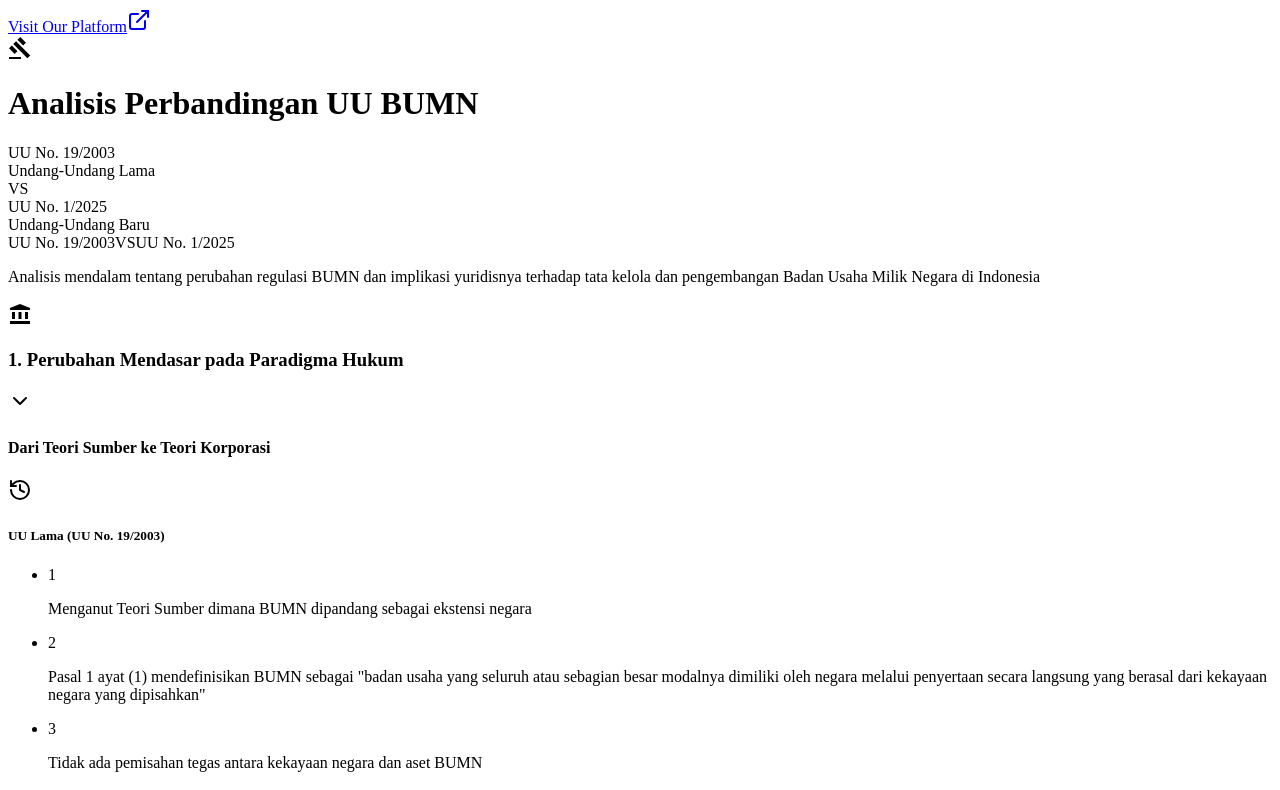
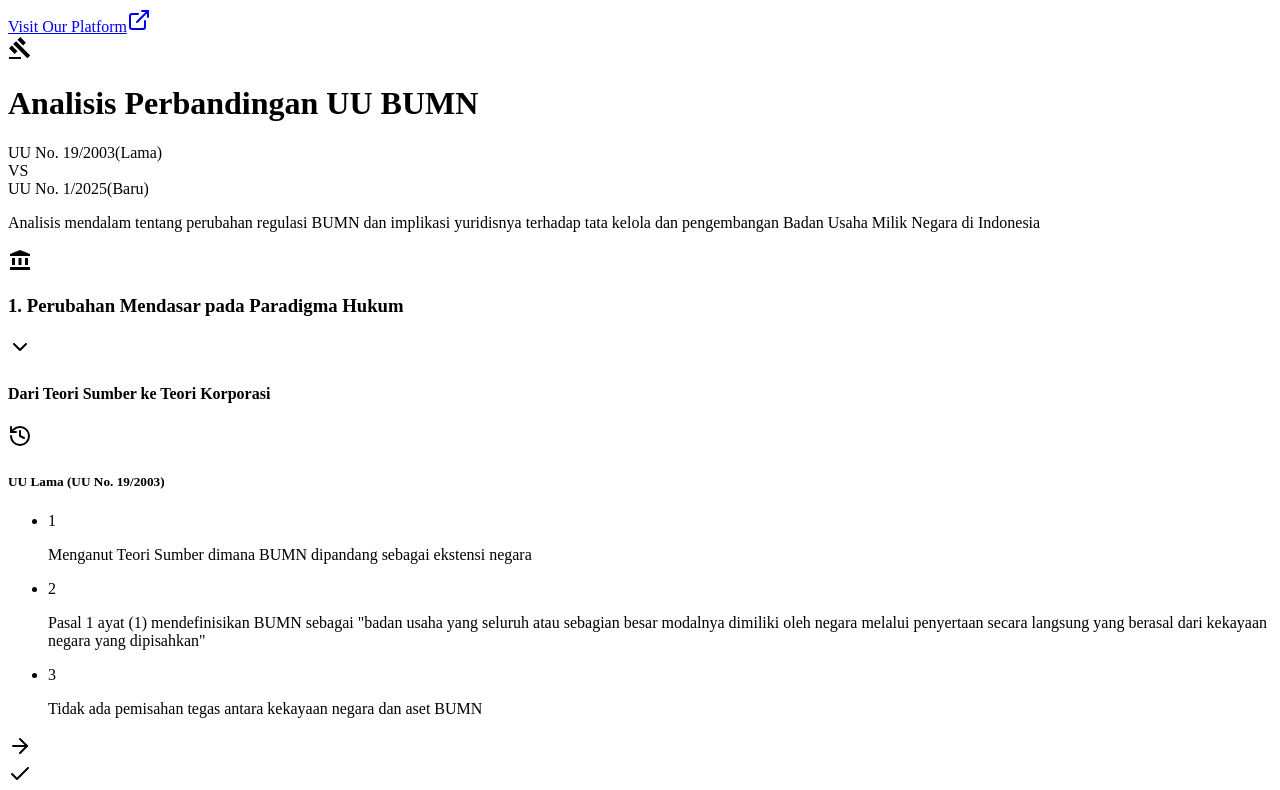
Before and after one commit to lucacadalora/BUMN-vs-DanantaraComparison, a React (Vite) app in the folder client/: page / in a window 1280 px wide. Shown: the top 790 px of the page. Built offline with nearby package versions, Linux system fonts and the light colour scheme.

Commit message:
Refactor header component: Improve layout and styling of the main title and comparison display of UU No. 19/2003 vs UU No. 1/2025.
Screenshot: https://storage.googleapis.com/screenshot-production-us-central1/e0b1ac95-835e-4745-afcc-3919247f3de4/1ab5115b-6071-44a3-9039-243df810ff0b.jpg

```diff
--- a/client/src/components/Header.tsx
+++ b/client/src/components/Header.tsx
@@ -19,38 +19,32 @@ const Header: React.FC = () => {
           </a>
         </div>
 
-        {/* Main header content with more compact layout */}
-        <div className="flex items-center justify-between">
-          <div className="flex items-center">
+        {/* Main header content with unified title */}
+        <div className="flex justify-between items-center">
+          <div className="flex-1 flex items-center justify-center">
             <div className="bg-white bg-opacity-10 p-2 rounded-full mr-3">
               <Gavel />
             </div>
-            <h1 className="text-xl md:text-2xl font-bold tracking-tight">
+
+            <div>
+              <h1 className="text-lg md:text-xl font-bold tracking-tight">
                 Analisis Perbandingan UU BUMN
               </h1>
+
+              <div className="flex items-center mt-1 text-sm">
+                <div>
+                  <span className="text-blue-200 mr-1">UU No. 19/2003</span>
+                  <span className="text-xs text-blue-100">(Lama)</span>
                 </div>
 
-          <div className="hidden md:flex items-center bg-white bg-opacity-10 px-4 py-2 rounded-md">
-            <div className="text-right mr-2">
-              <div className="text-blue-200 font-medium text-sm">UU No. 19/2003</div>
-              <div className="text-xs text-blue-100">Undang-Undang Lama</div>
-            </div>
+                <span className="mx-2 font-bold text-xs">VS</span>
 
-            <div className="mx-2 font-bold">VS</div>
-
-            <div className="text-left ml-2">
-              <div className="text-blue-200 font-medium text-sm">UU No. 1/2025</div>
-              <div className="text-xs text-blue-100">Undang-Undang Baru</div>
+                <div>
+                  <span className="text-blue-200 mr-1">UU No. 1/2025</span>
+                  <span className="text-xs text-blue-100">(Baru)</span>
                 </div>
               </div>
             </div>
-
-        {/* Mobile version of comparison - only visible on small screens */}
-        <div className="md:hidden flex justify-center mt-2">
-          <div className="flex items-center bg-white bg-opacity-10 px-3 py-1 rounded-md text-sm">
-            <span>UU No. 19/2003</span>
-            <span className="mx-2 font-bold">VS</span>
-            <span>UU No. 1/2025</span>
           </div>
         </div>
       </div>
```
Lines whose indentation alone changed are shown as unchanged.
